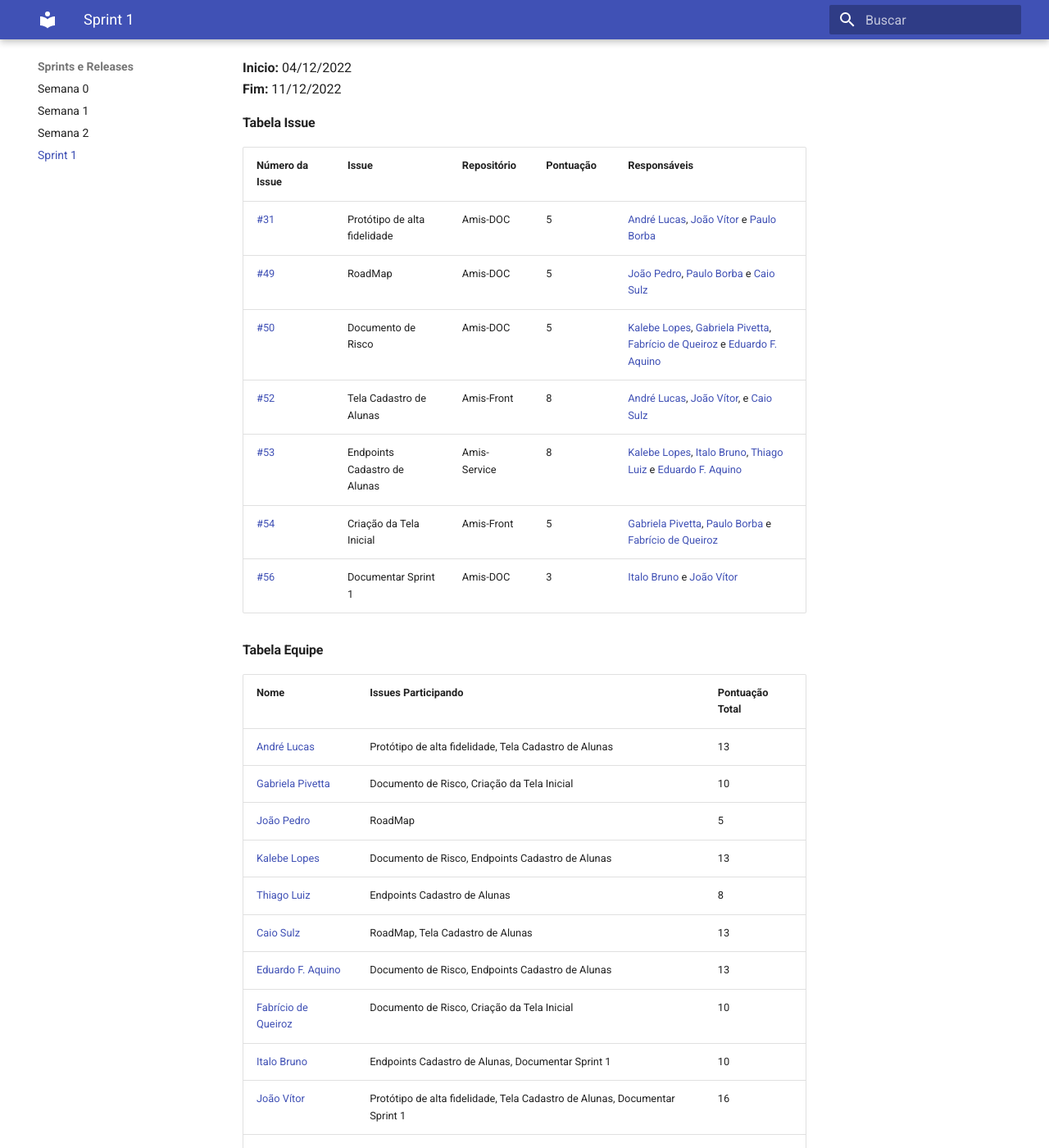
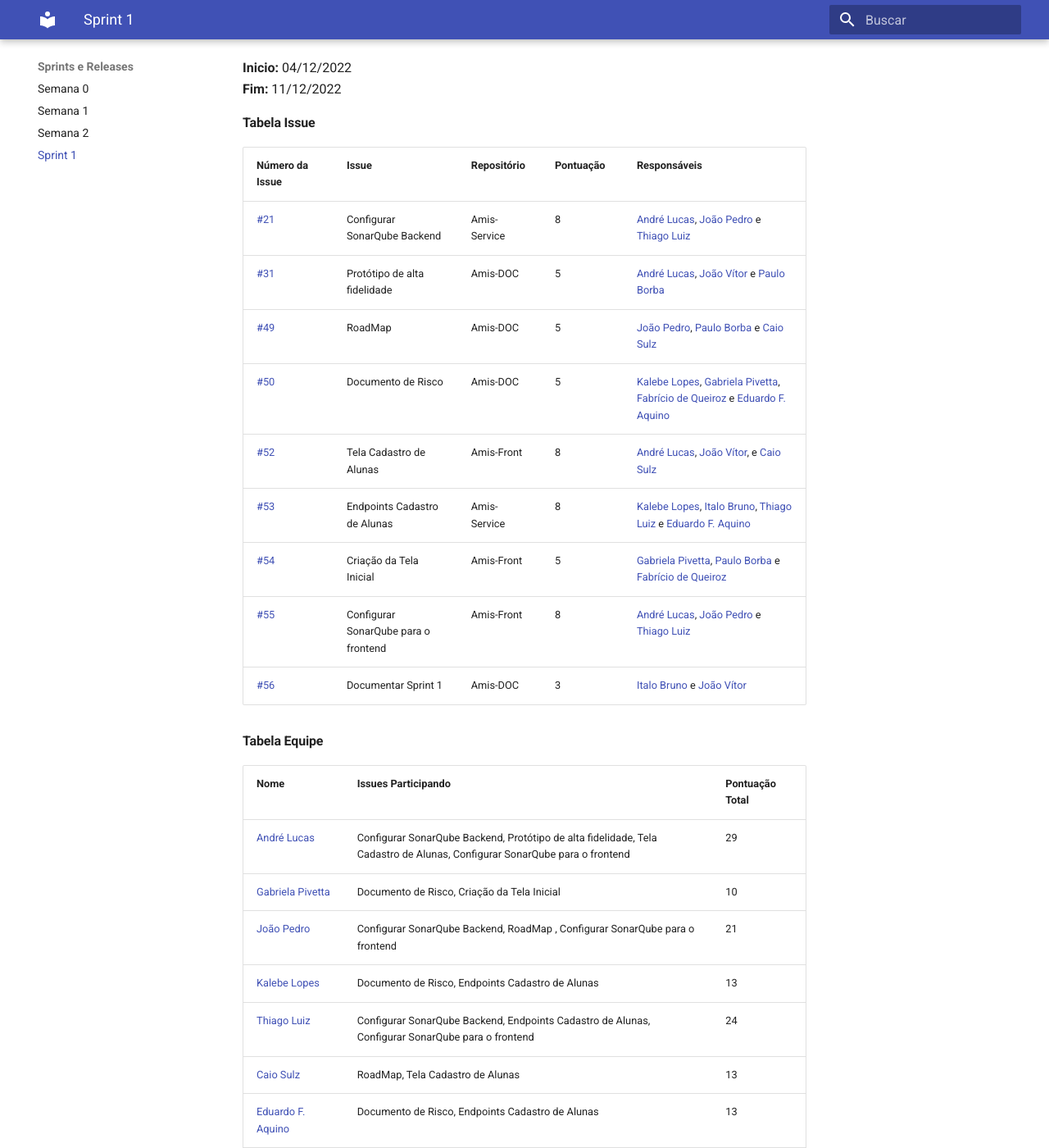
Before and after one commit to fga-eps-mds/2022.2-Amis-Doc, an MkDocs documentation site: the page built from docs/Sprints_Releases/sprint1.md, in a window 1280 px wide and 1400 px high, scrolled down 463 px. Shown: the whole window at 82% size. Built offline with MkDocs 1.6.1 and Material for MkDocs 9.7.7, drawn with Linux system fonts in a browser that asks for light colours; some of the changed text lies outside the part shown.

Commit message:
(#56) Adição de issues que faltaram, correção nos pontos totais

```diff
--- a/docs/Sprints_Releases/sprint1.md
+++ b/docs/Sprints_Releases/sprint1.md
@@ -17,12 +17,14 @@
 
 | Número da Issue | Issue | Repositório | Pontuação | Responsáveis |
 | ---- | ---- | ---- | ---- | ---- |
+| [#21](https://github.com/fga-eps-mds/2022.2-Amis-Doc/issues/21) | Configurar SonarQube Backend | Amis-Service | 8 | [André Lucas](https://github.com/andrelucasf),  [João Pedro](https://github.com/jps12) e [Thiago Luiz](https://github.com/thiagolsg) |
 | [#31](https://github.com/fga-eps-mds/2022.2-Amis-Doc/issues/31) | Protótipo de alta fidelidade | Amis-DOC | 5 | [André Lucas](https://github.com/andrelucasf),  [João Vítor](https://github.com/Jvsoutomaior) e [Paulo Borba](https://github.com/paulohborba) |
 | [#49](https://github.com/fga-eps-mds/2022.2-Amis-Doc/issues/49) | RoadMap | Amis-DOC | 5 | [João Pedro](https://github.com/jps12),  [Paulo Borba](https://github.com/paulohborba) e [Caio Sulz](https://github.com/CaioSulz) |
 | [#50](https://github.com/fga-eps-mds/2022.2-Amis-Doc/issues/50) | Documento de Risco | Amis-DOC | 5 | [Kalebe Lopes](https://github.com/KalebeLopes),  [Gabriela Pivetta](https://github.com/gabrielapivetta), [Fabrício de Queiroz](https://github.com/FabricioDeQueiroz) e [Eduardo F. Aquino](https://github.com/fxred)|
 | [#52](https://github.com/fga-eps-mds/2022.2-Amis-Doc/issues/52) | Tela Cadastro de Alunas | Amis-Front  | 8 | [André Lucas](https://github.com/andrelucasf),  [João Vítor](https://github.com/Jvsoutomaior),  e [Caio Sulz](https://github.com/CaioSulz) |
 | [#53](https://github.com/fga-eps-mds/2022.2-Amis-Doc/issues/53) | Endpoints Cadastro de Alunas | Amis-Service | 8 | [Kalebe Lopes](https://github.com/KalebeLopes),  [Italo Bruno](https://github.com/ItaloBrunoM), [Thiago Luiz](https://github.com/thiagolsg) e [Eduardo F. Aquino](https://github.com/fxred) |
 | [#54](https://github.com/fga-eps-mds/2022.2-Amis-Doc/issues/54) | Criação da Tela Inicial | Amis-Front | 5 | [Gabriela Pivetta](https://github.com/gabrielapivetta),  [Paulo Borba](https://github.com/paulohborba) e [Fabrício de Queiroz](https://github.com/FabricioDeQueiroz) |
+| [#55](https://github.com/fga-eps-mds/2022.2-Amis-Doc/issues/55) | Configurar SonarQube para o frontend | Amis-Front | 8 | [André Lucas](https://github.com/andrelucasf),  [João Pedro](https://github.com/jps12) e [Thiago Luiz](https://github.com/thiagolsg) |
 | [#56](https://github.com/fga-eps-mds/2022.2-Amis-Doc/issues/56) | Documentar Sprint 1 | Amis-DOC | 3 | [Italo Bruno](https://github.com/ItaloBrunoM) e  [João Vítor](https://github.com/Jvsoutomaior) |
 
 
@@ -31,11 +33,11 @@
 
 | Nome | Issues Participando | Pontuação Total |
 | ---- | ---- | ---- |
-| [André Lucas](https://github.com/andrelucasf) | Protótipo de alta fidelidade, Tela Cadastro de Alunas  | 13 |
+| [André Lucas](https://github.com/andrelucasf) | Configurar SonarQube Backend, Protótipo de alta fidelidade, Tela Cadastro de Alunas, Configurar SonarQube para o frontend | 29 |
 | [Gabriela Pivetta](https://github.com/gabrielapivetta) | Documento de Risco, Criação da Tela Inicial | 10 |
-| [João Pedro](https://github.com/jps12) | RoadMap | 5 |
+| [João Pedro](https://github.com/jps12) | Configurar SonarQube Backend, RoadMap , Configurar SonarQube para o frontend | 21 |
 | [Kalebe Lopes](https://github.com/KalebeLopes) | Documento de Risco, Endpoints Cadastro de Alunas  | 13 |
-| [Thiago Luiz](https://github.com/thiagolsg) | Endpoints Cadastro de Alunas | 8 |
+| [Thiago Luiz](https://github.com/thiagolsg) | Configurar SonarQube Backend, Endpoints Cadastro de Alunas, Configurar SonarQube para o frontend | 24 |
 | [Caio Sulz](https://github.com/CaioSulz) | RoadMap, Tela Cadastro de Alunas | 13 |
 | [Eduardo F. Aquino](https://github.com/fxred) | Documento de Risco, Endpoints Cadastro de Alunas | 13|
 | [Fabrício de Queiroz](https://github.com/FabricioDeQueiroz)  | Documento de Risco, Criação da Tela Inicial | 10 |
@@ -54,12 +56,14 @@
 
 | Número da issue | Pull Requests | Situação ao final da Sprint | Responsáveis |
 | ---- | ---- | ---- | ---- |
+|[#21](https://github.com/fga-eps-mds/2022.2-Amis-Doc/issues/21)|Sem pull request associado| Concluida |[André Lucas](https://github.com/andrelucasf),  [João Pedro](https://github.com/jps12) e [Thiago Luiz](https://github.com/thiagolsg)|
 |[#31](https://github.com/fga-eps-mds/2022.2-Amis-Doc/issues/31)|[#79](https://github.com/fga-eps-mds/2022.2-Amis-Doc/pull/79)| Concluida |[André Lucas](https://github.com/andrelucasf),  [João Vítor](https://github.com/Jvsoutomaior) e [Paulo Borba](https://github.com/paulohborba)|
 |[#49](https://github.com/fga-eps-mds/2022.2-Amis-Doc/issues/49)|Sem pull request associado| Concluida |[João Pedro](https://github.com/jps12),  [Paulo Borba](https://github.com/paulohborba) e [Caio Sulz](https://github.com/CaioSulz) |
 |[#50](https://github.com/fga-eps-mds/2022.2-Amis-Doc/issues/50)|[#78](https://github.com/fga-eps-mds/2022.2-Amis-Doc/pull/78)| Concluida|[Kalebe Lopes](https://github.com/KalebeLopes),  [Gabriela Pivetta](https://github.com/gabrielapivetta), [Fabrício de Queiroz](https://github.com/FabricioDeQueiroz) e [Eduardo F. Aquino](https://github.com/fxred)|
 |[#52](https://github.com/fga-eps-mds/2022.2-Amis-Doc/issues/52)|[#5](https://github.com/fga-eps-mds/2022.2-Amis-Front/pull/5)| Concluida |[André Lucas](https://github.com/andrelucasf),  [João Vítor](https://github.com/Jvsoutomaior),  e [Caio Sulz](https://github.com/CaioSulz)|
 |[#53](https://github.com/fga-eps-mds/2022.2-Amis-Doc/issues/53)|[#5](https://github.com/fga-eps-mds/2022.2-Amis-Service/pull/7)| Concluida |[Kalebe Lopes](https://github.com/KalebeLopes),  [Italo Bruno](https://github.com/ItaloBrunoM), [Thiago Luiz](https://github.com/thiagolsg) e [Eduardo F. Aquino](https://github.com/fxred)|
 |[#54](https://github.com/fga-eps-mds/2022.2-Amis-Doc/issues/54)|[#4](https://github.com/fga-eps-mds/2022.2-Amis-Front/pull/4)| Concluida |[Gabriela Pivetta](https://github.com/gabrielapivetta),  [Paulo Borba](https://github.com/paulohborba) e [Fabrício de Queiroz](https://github.com/FabricioDeQueiroz)|
+|[#55](https://github.com/fga-eps-mds/2022.2-Amis-Doc/issues/55)|Sem pull request associado| Concluida |[André Lucas](https://github.com/andrelucasf),  [João Pedro](https://github.com/jps12) e [Thiago Luiz](https://github.com/thiagolsg)|
 |[#56](https://github.com/fga-eps-mds/2022.2-Amis-Doc/issues/56)|[#80](https://github.com/fga-eps-mds/2022.2-Amis-Front/pull/80)||[Italo Bruno](https://github.com/ItaloBrunoM) e  [João Vítor](https://github.com/Jvsoutomaior) |
 
 ## Versionamento
@@ -71,3 +75,4 @@
 | 11/12/2022 | 1.2 | Adição tabela da situação final e imagens do burndown e velocity | [Italo Bruno](https://github.com/ItaloBrunoM) |
 | 12/12/2022 | 1.3 | Adição dos pull request | [Italo Bruno](https://github.com/ItaloBrunoM) |
 | 12/12/2022 | 1.4 | Atualozação dos Gráficos de velocity e burndown | [Italo Bruno](https://github.com/ItaloBrunoM) |
+| 12/12/2022 | 1.5 | Adição de issues que faltaram, correção nos pontos totais | [João Vítor](https://github.com/Jvsoutomaior) |
```
